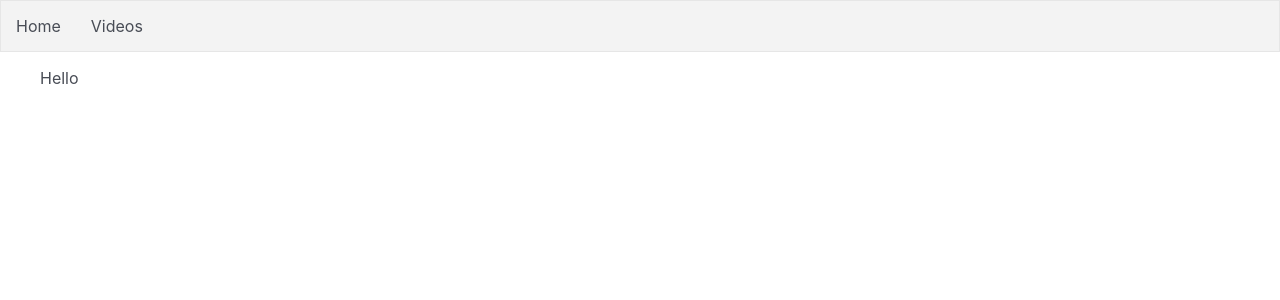
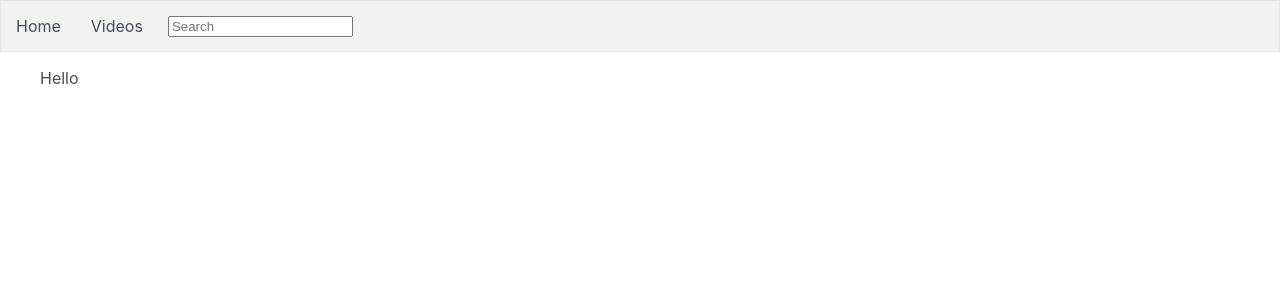
Before and after one commit to PotatoDiet/media_home, a React (Create React App) app in the folder frontend/: page / in a window 1280 px wide. Shown: the top 300 px of the page. Built offline with nearby package versions, Linux system fonts and the light colour scheme.

Commit message:
Allow searching through video titles

```diff
--- a/frontend/src/Main.js
+++ b/frontend/src/Main.js
@@ -16,7 +16,7 @@ function Main() {
       <div className="content">
         <Switch>
           <Route exact path='/' component={Home}></Route>
-          <Route exact path='/videos' component={Videos}></Route>
+          <Route path='/videos' component={Videos}></Route>
           <Route path='/video/:id' component={Video}></Route>
         </Switch>
       </div>
--- a/frontend/src/components/Navbar.css
+++ b/frontend/src/components/Navbar.css
@@ -13,3 +13,9 @@
 .navbar a:hover {
   background-color: #e6e6e6;
 }
+
+.navbar input {
+  height: 80%;
+  align-self: center;
+  margin: 0 10px;
+}
--- a/frontend/src/components/Navbar.js
+++ b/frontend/src/components/Navbar.js
@@ -1,10 +1,25 @@
+import { useHistory } from "react-router-dom";
 import './Navbar.css';
 
 function Navbar() {
+  const history = useHistory();
+
+  function search(event) {
+    // onSearch doesn't work on firefox, so this is the best we can do.
+    if (event.key === "Enter") {
+      if (event.target.value === "") {
+        history.push("/videos");
+      } else {
+        history.push("/videos?search=" + event.target.value);
+      }
+    }
+  }
+
   return (
     <nav className="navbar">
       <a href="/">Home</a>
       <a href="/videos">Videos</a>
+      <input type="search" placeholder="Search" onKeyPress={search} />
     </nav>
   );
 }
--- a/frontend/src/pages/Videos.js
+++ b/frontend/src/pages/Videos.js
@@ -13,8 +13,14 @@ class Videos extends React.Component {
     this.clean = this.clean.bind(this);
   }
 
-  async componentDidMount() {
-    const res = await fetch("http://localhost:1234/videos");
+  componentDidMount() {
+    this.componentDidUpdate();
+  }
+
+  async componentDidUpdate() {
+    const res = await fetch(
+      "http://localhost:1234" + window.location.pathname + window.location.search
+    );
     this.setState({ list: await res.json() });
   }
 
```
Also changed, not shown: 1 other file (tests, documents, lock files or other folders).
